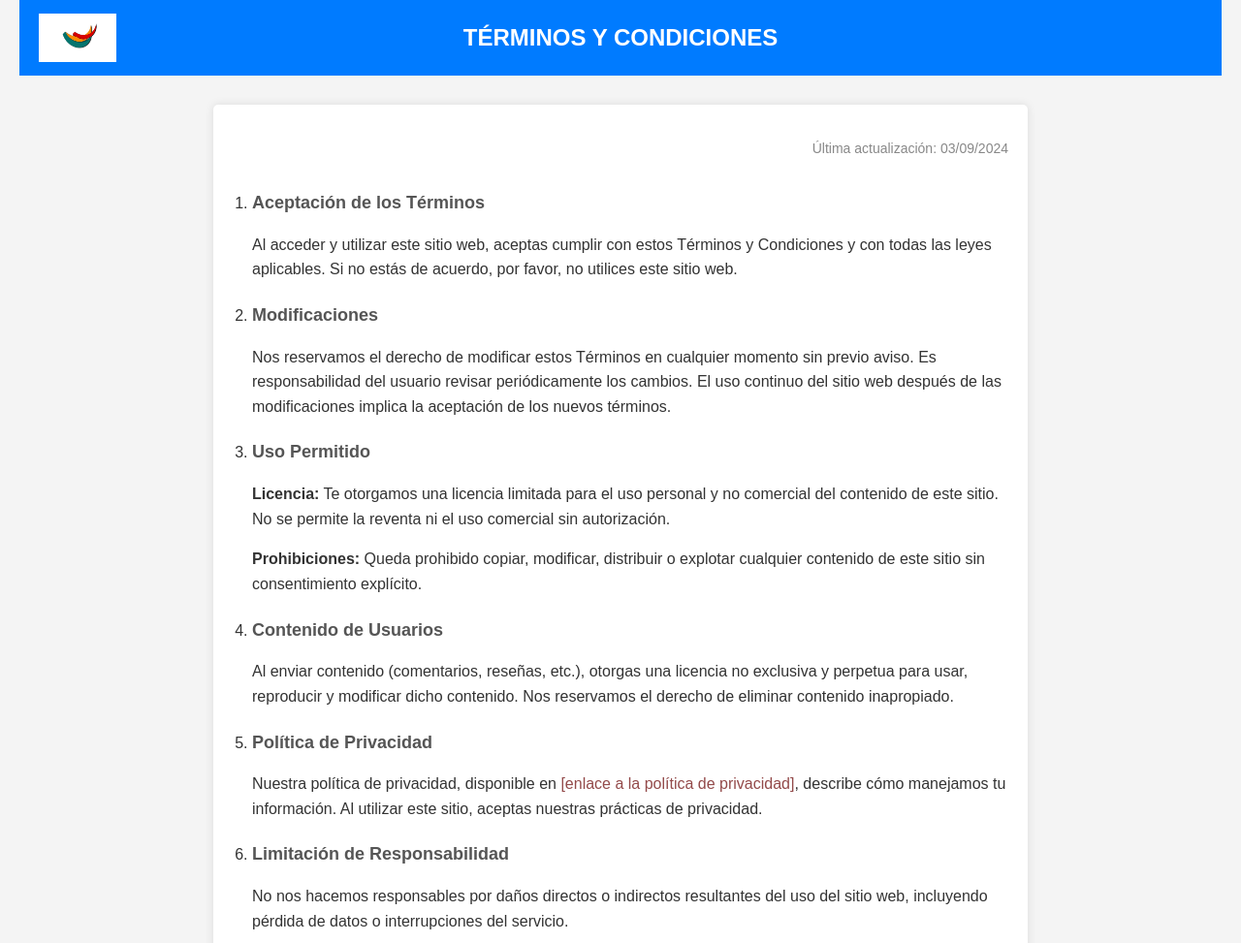
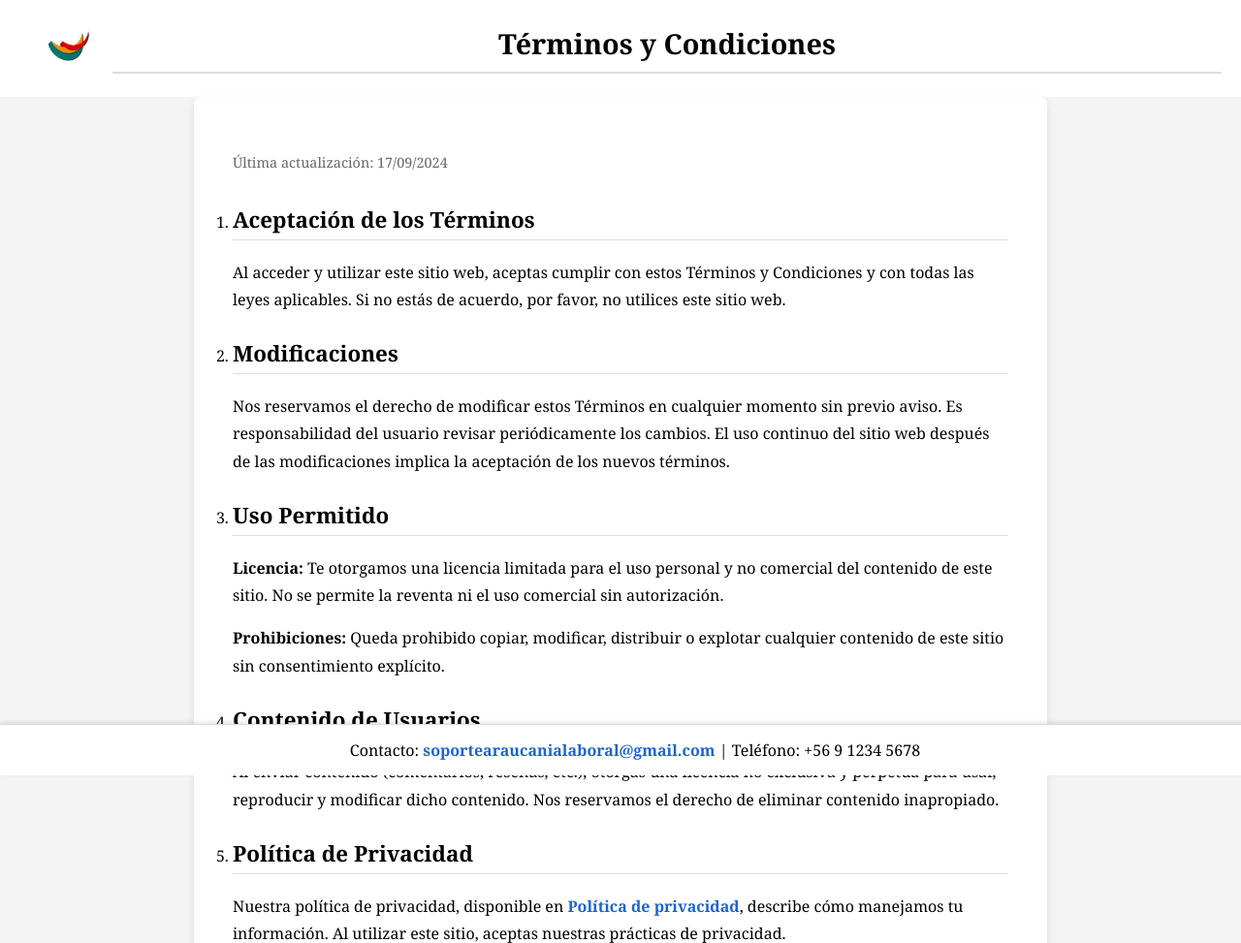
Before and after one commit to PradoMara/INFO1170_G2_SEC1, a plain HTML site: page terminos_condiciones.html in a window 1280 px wide. Shown: the top 973 px of the page at 97% size. Drawn offline with Linux system fonts and the light colour scheme.

Commit message:
Pequeños cambios
Cambios en el html de la politica y de los terminos, tambien cambios en los estilos.

```diff
--- a/EstilosPostulandeDecide.css
+++ /dev/null
@@ -1,95 +0,0 @@
-/* Estilo básico */
-* {
-    margin: 0;
-    padding: 0;
-    box-sizing: border-box;
-}
-
-body {
-    font-family: 'Arial', sans-serif;
-    background-color: #f0f0f0;
-    color: #333;
-    display: flex;
-    flex-direction: column;
-    min-height: 100vh;
-}
-
-header {
-    text-align: center;
-    background-color: #0B132B;
-    color: white;
-    padding: 20px 0;
-    width: 100%;
-    position: relative;
-}
-
-header h1 {
-    font-size: 2.5em;
-    font-family: 'Times New Roman', serif;
-    margin-bottom: 20px;
-}
-
-#logo {
-    width: 100px;
-    position: absolute;
-    top: 20px;
-    left: 20px;
-}
-
-
-.content {
-    display: flex;
-    justify-content: center;
-    align-items: center;
-    flex-grow: 1;
-    padding: 20px;
-}
-
-.options-container {
-    display: flex;
-    flex-direction: column;
-    align-items: center;
-    justify-content: space-around;
-    height: 300px;
-    width: 80%;
-    max-width: 600px;
-    margin: auto;
-    background-color: white;
-    padding: 50px;
-    border-radius: 10px;
-    box-shadow: 0 4px 8px rgba(0, 0, 0, 0.1);
-}
-
-.option {
-    background-color: #0B132B;
-    color: white;
-    padding: 20px 50px;
-    border-radius: 8px;
-    transition: transform 0.3s ease, background-color 0.3s ease;
-    cursor: pointer;
-    text-align: center;
-    width: 100%;
-    max-width: 300px;
-}
-
-.option:hover {
-    transform: scale(1.1);
-    background-color: #1C2541;
-}
-
-.option p {
-    font-size: 1.2em;
-    font-weight: bold;
-    margin: 0;
-}
-
-footer {
-    display: flex;
-    justify-content: space-between;
-    width: 100%;
-    background-color: #0B132B;
-    padding: 20px;
-    color: white;
-    position: fixed;
-    bottom: 0;
-}
--- a/Terminos-Condiciones.css
+++ b/Terminos-Condiciones.css
@@ -1,103 +1,98 @@
-/* Agregar márgenes laterales */
 body {
-    font-family: Arial, sans-serif;
-    line-height: 1.6;
+    font-family: 'Georgia', serif;
     margin: 0;
     padding: 0;
     background-color: #f4f4f4;
-    color: #333;
-    padding: 0 20px; /* Márgenes laterales */
+    color: #333333;
 }
 
-.container {
-    max-width: 800px;
-    margin: 30px auto;
-    padding: 20px;
-    background-color: #fff;
-    box-shadow: 0 0 10px rgba(0, 0, 0, 0.1);
-    border-radius: 5px;
-}
-
-/* Estilos de la barra superior */
 .barra-superior {
-    background-color: #007bff;
-    color: white;
-    padding: 20px;
-    text-align: center;
     display: flex;
     align-items: center;
     justify-content: space-between;
+    background-color: #fff;
+    padding: 20px;
 }
 
-/* Barra superior centrada */
-.barra-superior {
-    background-color: #007bff;
-    color: white;
-    padding: 20px;
-    text-align: center;
-    display: flex;
-    align-items: center;
-    justify-content: center; /* Alineación centrada */
-    position: relative; /* Para mantener el logo en la izquierda */
+.logo {
+    height: 60px;
 }
 
-/* Logo */
-.logo {
-    height: 50px;
-    position: absolute; /* Para posicionar el logo en la izquierda */
-    left: 20px; /* Distancia del borde izquierdo */
-}
-
-/* Título centrado */
-h1 {
-    font-size: 24px;
-    color: #fff;
+.titulo {
+    flex: 1;
+    text-align: center;
     margin: 0;
-    text-align: center;
 }
 
 
+.container {
+    padding: 40px;
+    max-width: 800px;
+    margin: auto;
+    background-color: #ffffff;
+    color: #000000;
+    border-radius: 8px;
+    box-shadow: 0 4px 8px rgba(0, 0, 0, 0.1);
+}
+
+.last-update {
+    font-size: 0.9em;
+    color: #666666;
+    margin-bottom: 30px;
+}
+
+ol {
+    margin: 0;
+    padding: 0;
+    list-style-type: decimal;
+}
+
+li {
+    margin-bottom: 25px;
+}
+
+h1, h2 {
+    margin-top: 0;
+    color: #000000;
+}
+
+h1 {
+    font-size: 1.8em;
+    border-bottom: 2px solid #dddddd;
+    padding-bottom: 10px;
+}
+
 h2 {
-    font-size: 18px;
-    color: #555;
-    margin-bottom: 10px;
+    font-size: 1.4em;
+    margin-top: 20px;
+    border-bottom: 1px solid #dddddd;
+    padding-bottom: 5px;
 }
 
 p {
-    margin-bottom: 15px;
-}
-
-.last-update {
-    font-size: 14px;
-    color: #888;
-    margin-bottom: 30px;
-    text-align: right;
-}
-
-ol {
-    padding-left: 20px;
-}
-
-li {
-    margin-bottom: 20px;
+    margin: 15px 0;
+    line-height: 1.8;
 }
 
 a {
-    color: #934a4a;
+    color: #1e63d0;
     text-decoration: none;
+    font-weight: bold;
 }
 
 a:hover {
+    color: #0011ff;
     text-decoration: underline;
 }
 
-/* Footer */
 .footer {
-    background-color: #007bff;
-    color: white;
+    background-color: #ffffff;
     text-align: center;
-    padding: 20px;
-    position: relative;
+    padding: 15px;
+    border-top: 1px solid #dddddd;
+    color: #000000;
+    position: fixed;
     bottom: 0;
     width: 100%;
+    box-shadow: 0 -2px 4px rgba(0, 0, 0, 0.1);
 }
--- a/ValidacionEmpleadoMayor18.js
+++ b/ValidacionEmpleadoMayor18.js
@@ -1,9 +1,8 @@
-// Función para mostrar/ocultar la sección de ayuda
 function toggleHelp() {
     var helpSection = document.getElementById("help-section");
     if (helpSection.style.display === "none" || helpSection.style.display === "") {
-        helpSection.style.display = "block"; // Mostrar la sección de ayuda
+        helpSection.style.display = "block";
     } else {
-        helpSection.style.display = "none"; // Ocultar la sección de ayuda
+        helpSection.style.display = "none";
     }
 }
--- a/politica-privacidad.css
+++ b/politica-privacidad.css
@@ -6,24 +6,9 @@ body {
     padding-bottom: 40px;
 }
 
-footer {
-    position: relative; /* Cambiar a relative si es fixed */
-    bottom: 0;
-    width: 100%;
-    z-index: 1; /* Ajustar z-index si es necesario */
-    background-color: #007bff; /* Color del fondo */
-    color: white;
-    padding: 20px;
-    text-align: center;
-}
-
-form {
-    margin-bottom: 100px; /* Añadir un margen inferior para evitar que el pie de página lo cubra */
-}
-
-.barra-superior {
-    background-color: #007bff;
-    color: white;
+header {
+    background-color: #ffffff;
+    color: #000000;
     padding: 20px;
     position: fixed;
     top: 0;
@@ -34,7 +19,7 @@ form {
 
 .logo {
     width: 50px;
-    height: absolute;
+    height: auto;
     margin-right: 20px;
 }
 
@@ -44,6 +29,7 @@ form {
     text-transform: uppercase;
     text-align: center;
     font-weight: bold;
+    color: #000000;
 }
 
 .contenedor-politica {
@@ -56,24 +42,28 @@ form {
 }
 
 h2 {
-    color: #333;
+    color: #000000;
     font-size: 22px;
     margin-bottom: 10px;
 }
 
 h3 {
-    color: #007bff;
+    color: #000000;
     margin-top: 20px;
     margin-bottom: 10px;
 }
 
 p, ul {
-    color: #555;
+    color: #000000;
     line-height: 1.6;
 }
 
 ul {
     padding-left: 20px;
+}
+
+form {
+    margin-bottom: 100px;
 }
 
 .comentarios {
@@ -88,6 +78,7 @@ label {
     display: block;
     margin-bottom: 5px;
     font-weight: bold;
+    color: #000000;
 }
 
 input, textarea {
@@ -98,7 +89,7 @@ input, textarea {
 }
 
 button {
-    background-color: #007bff;
+    background-color: #000000;
     color: white;
     padding: 10px 15px;
     border: none;
@@ -108,15 +99,16 @@ button {
 }
 
 button:hover {
-    background-color: #0056b3;
+    background-color: #333333;
 }
 
-.barra-contacto {
-    background-color: #007bff;
-    color: white;
+footer {
+    background-color: #ffffff;
+    color: #000000;
     text-align: center;
     padding: 15px 0;
     position: fixed;
     bottom: 0;
     width: 100%;
+    z-index: 1;
 }
--- a/terminos_condiciones.html
+++ b/terminos_condiciones.html
@@ -8,15 +8,15 @@
 </head>
 <body>
 
-    <!-- Barra superior con logo -->
-    <div class="barra-superior">
-        <img src="LOGO-ARAUCANIALABORAL.jpg" alt="Logo" class="logo">
-        <h1>TÉRMINOS Y CONDICIONES</h1>
-    </div>
+    <header class="barra-superior">
+        <img src="LOGO-ARAUCANIALABORAL.jpg" alt="Logo de Araucania Laboral" class="logo">
+        <h1 class="titulo">Términos y Condiciones</h1>
+    </header>
 
-    <!-- Contenido principal -->
-    <div class="container">
-        <p class="last-update">Última actualización: 03/09/2024</p>
+
+
+    <main class="container">
+        <p class="last-update">Última actualización: 17/09/2024</p>
         <ol>
             <li>
                 <h2>Aceptación de los Términos</h2>
@@ -37,7 +37,7 @@
             </li>
             <li>
                 <h2>Política de Privacidad</h2>
-                <p>Nuestra política de privacidad, disponible en <a href="PoliticaDePrivacidad.html">[enlace a la política de privacidad]</a>, describe cómo manejamos tu información. Al utilizar este sitio, aceptas nuestras prácticas de privacidad.</p>
+                <p>Nuestra política de privacidad, disponible en <a href="PoliticaDePrivacidad.html" class="privacy-link">Política de privacidad</a>, describe cómo manejamos tu información. Al utilizar este sitio, aceptas nuestras prácticas de privacidad.</p>
             </li>
             <li>
                 <h2>Limitación de Responsabilidad</h2>
@@ -49,7 +49,7 @@
             </li>
             <li>
                 <h2>Propiedad Intelectual</h2>
-                <p>Todo el contenido del sitio, incluidos textos, imágenes, logos y otros elementos visuales, es propiedad de [Nombre de la Empresa] o de sus licenciantes, protegido por las leyes de propiedad intelectual.</p>
+                <p>Todo el contenido del sitio, incluidos textos, imágenes, logos y otros elementos visuales, es propiedad de AraucaniaLaboral o de sus licenciantes, protegido por las leyes de propiedad intelectual.</p>
             </li>
             <li>
                 <h2>Terminación</h2>
@@ -57,19 +57,18 @@
             </li>
             <li>
                 <h2>Ley Aplicable</h2>
-                <p>Estos Términos se regirán por las leyes de [País], y cualquier disputa será resuelta en los tribunales de [Ciudad].</p>
+                <p>Estos Términos se regirán por las leyes de Chile, y cualquier disputa será resuelta en los tribunales de Temuco.</p>
             </li>
             <li>
                 <h2>Contacto</h2>
-                <p>Si tienes preguntas sobre estos términos, contáctanos a través de <a href="mailto:integracion58@gmail.com">integracion58@gmail.com</a>.</p>
+                <p>Si tienes preguntas sobre estos términos, contáctanos a través de <a href="mailto:soportearaucanialaboral@gmail.com">soportearaucanialaboral@gmail.com</a>.</p>
             </li>
         </ol>
-    </div>
+    </main>
 
-    <!-- Footer -->
-    <div class="footer">
-        Contacto: <a href="mailto:soporte@araucanialaboral.com">soporte@araucanialaboral.com</a> | Teléfono: +56 9 1234 5678
-    </div>
+    <footer class="footer">
+        Contacto: <a href="mailto:soportearaucanialaboral@gmail.com">soportearaucanialaboral@gmail.com</a> | Teléfono: +56 9 1234 5678
+    </footer>
 
 </body>
 </html>
```
Also changed, not shown: PoliticaDePrivacidad.html (+3 -4 lines), PostulanteDecideBuscaoPuclicaEmpleo.html (deleted, +0 -33 lines), AraucaniaLaboralLogo.png (deleted).
